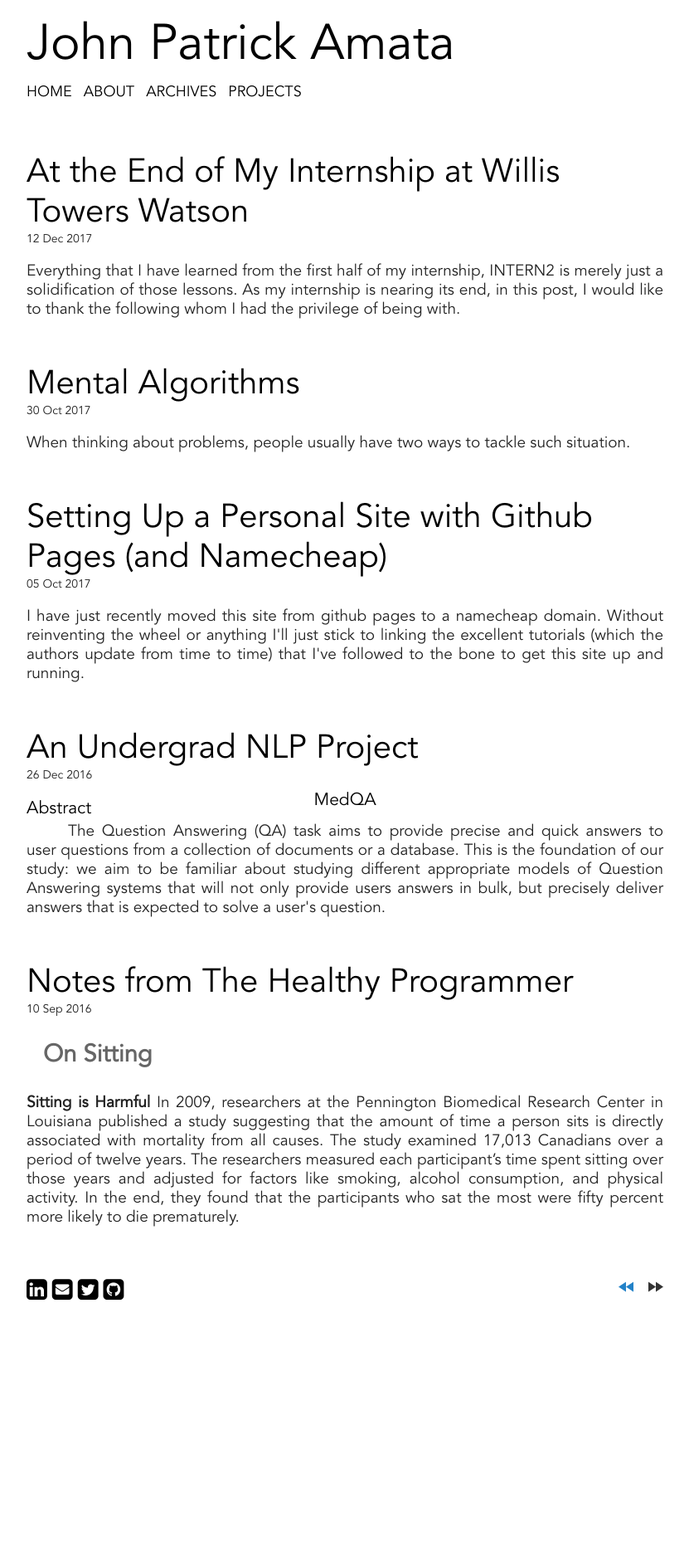
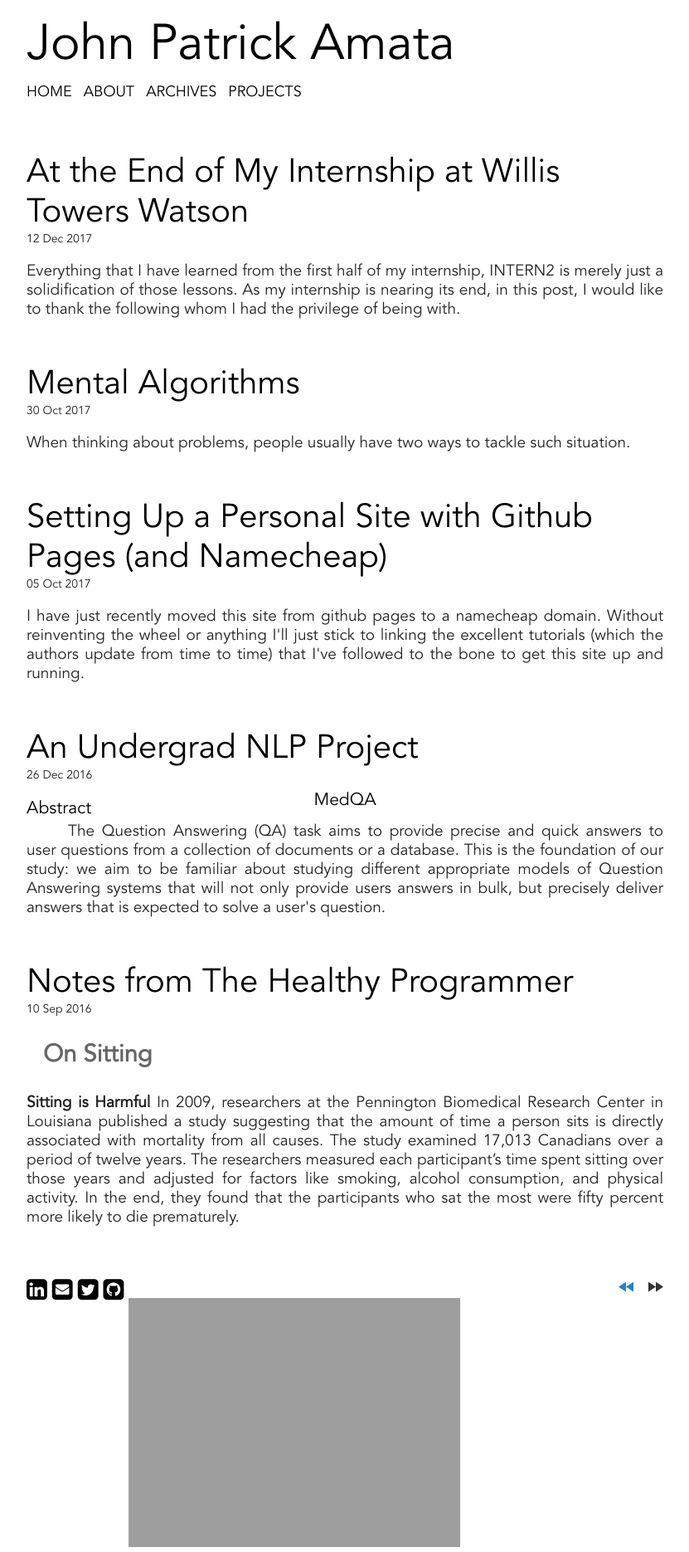
Before and after one commit to jpamata/jpamata.github.io, a Jekyll site: the page built from index.html, in a window 1280 px wide. Shown: the whole page at 83% size, without its empty margins (224-1055 px from the left). Built offline with Jekyll 4.4.1, drawn with Linux system fonts in a browser that asks for light colours; the list of posts is cut into pages by our own code; before the commit the page ends 1570 px from its top, so only the background shows below that.

Commit message:
Update footer.html

```diff
--- a/_includes/footer.html
+++ b/_includes/footer.html
@@ -40,3 +40,5 @@
   var s = document.getElementsByTagName('script')[0]; s.parentNode.insertBefore(ga, s);
   })();
 </script>
+
+<centrer><img src="http://johnamata.com/assets/transparent-sign.png"></center>
```
